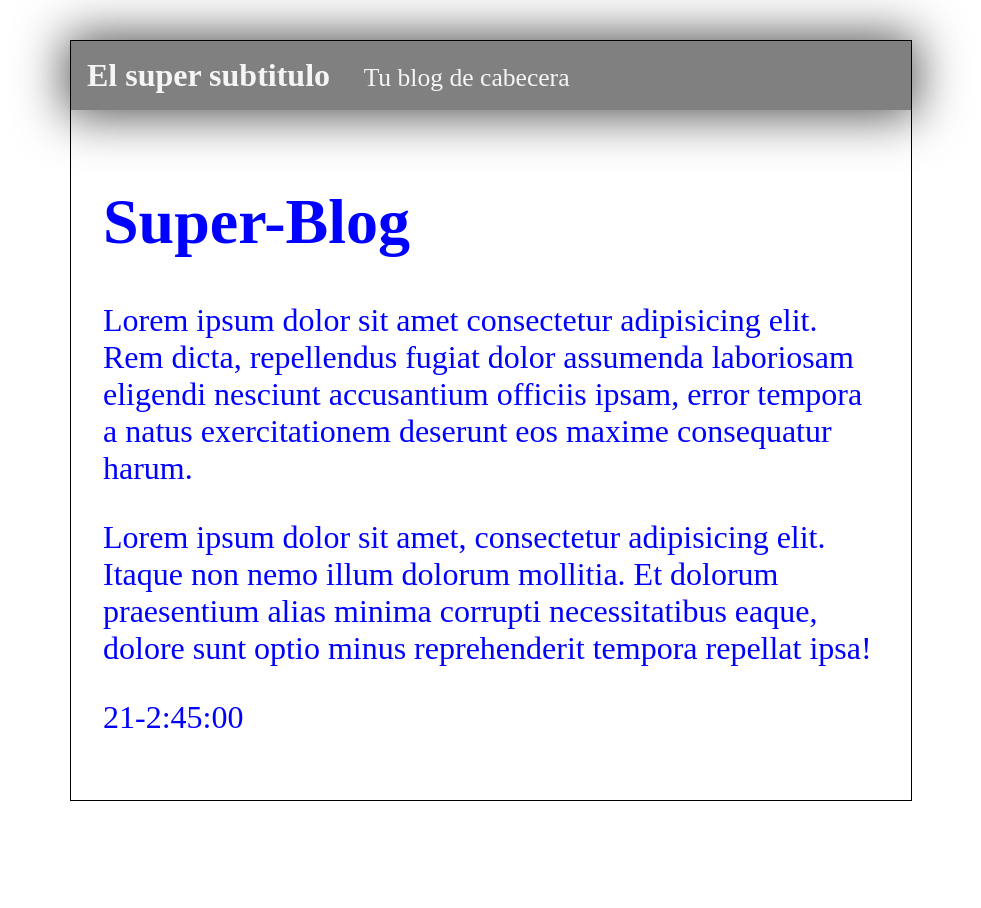
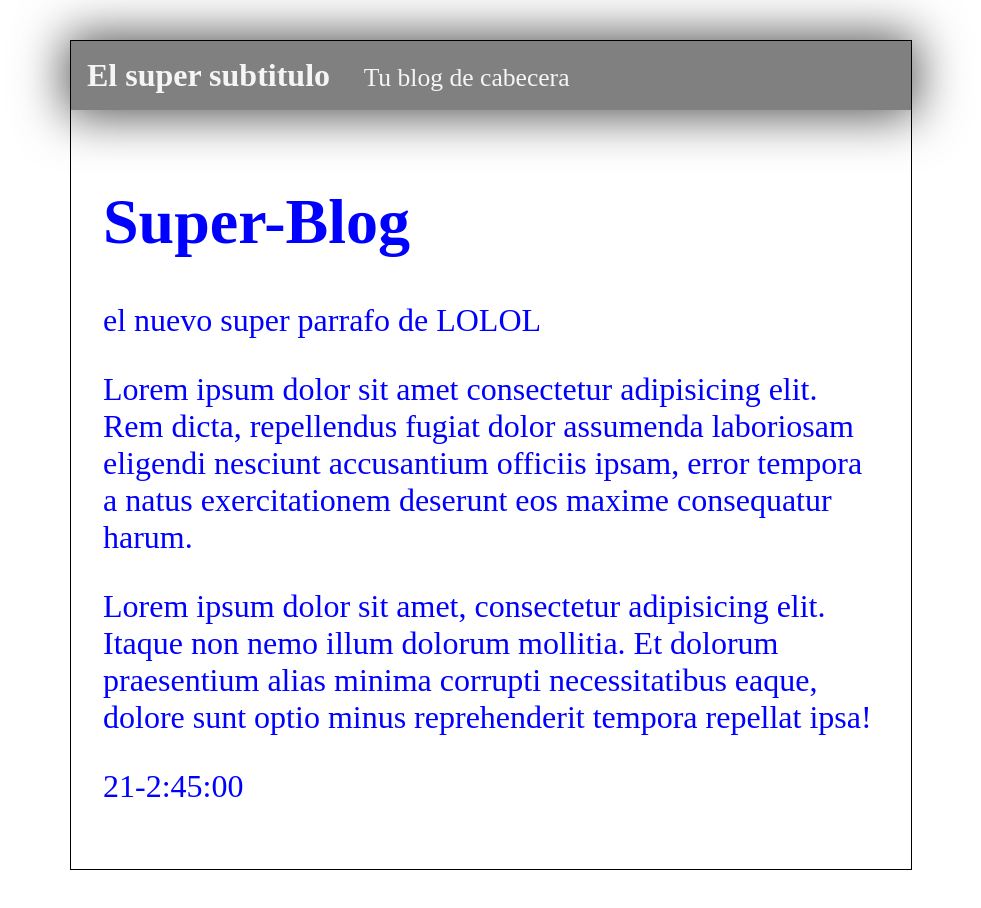
Before and after one commit to RobinsonRojas/Super-Blog, a plain HTML site: page BlogPost.html in a window 1280 px wide. Shown: the whole page, without its empty margins (149-1130 px from the left). Before the commit the page ends 841 px from the top, so only its background shows below. Drawn offline with Linux system fonts and the light colour scheme.

Commit message:
JUAGNDO CON AZURE BlogPost.html

```diff
--- a/BlogPost.html
+++ b/BlogPost.html
@@ -16,6 +16,7 @@
         </div>
         <div id="post">
             <h1>Super-Blog</h1>
+            <p>el nuevo super parrafo de LOLOL</p>
             <p>Lorem ipsum dolor sit amet consectetur adipisicing elit. Rem dicta, repellendus fugiat dolor assumenda laboriosam eligendi nesciunt accusantium officiis ipsam, error tempora a natus exercitationem deserunt eos maxime consequatur harum.</p>
             <p>Lorem ipsum dolor sit amet, consectetur adipisicing elit. Itaque non nemo illum dolorum mollitia. Et dolorum praesentium alias minima corrupti necessitatibus eaque, dolore sunt optio minus reprehenderit tempora repellat ipsa!</p>
             <p>21-2:45:00</p>
```
